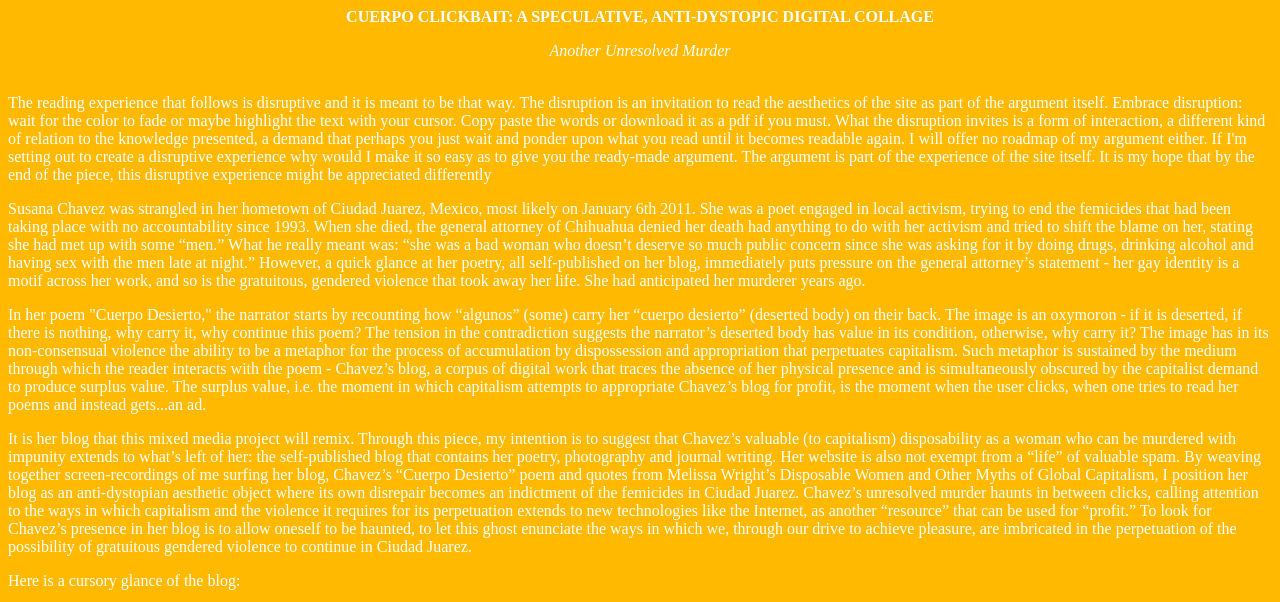
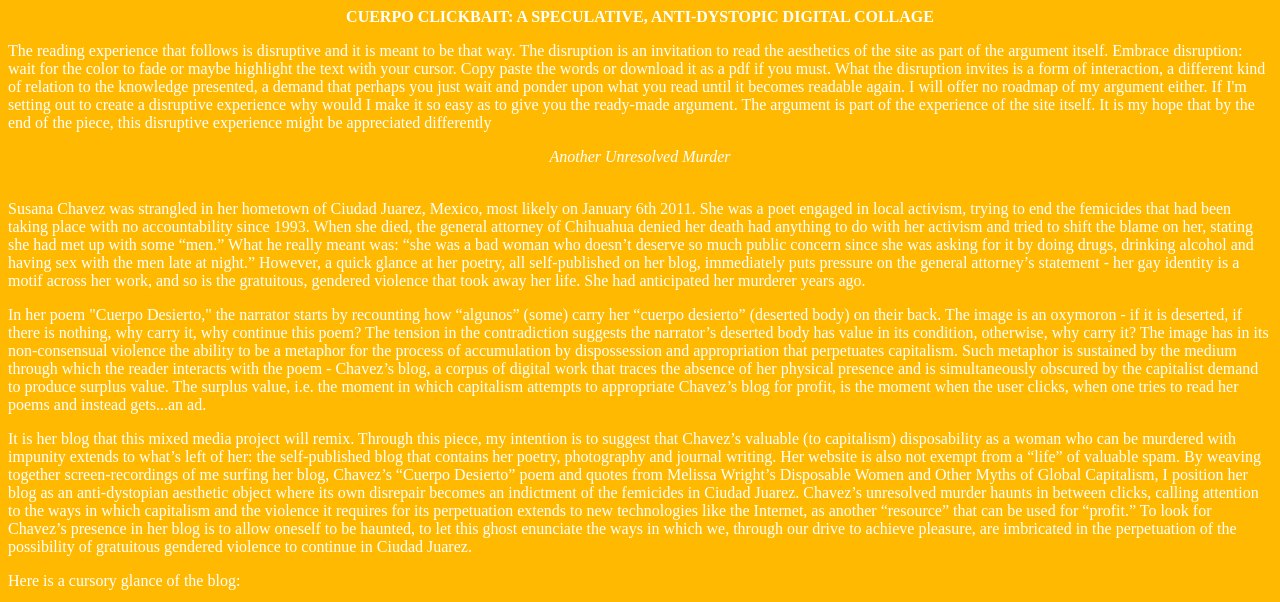
Before and after one commit to josdchavez/josdchavez.github.io, a Jekyll site: the page built from cuerpoclickbait/index.html, in a window 1280 px wide and 900 px high, cut to the strip 0-602 px from the top of the window. Built offline with Jekyll 4.4.1, drawn with Linux system fonts in a browser that asks for light colours.

Commit message:
Update index.html

```diff
--- a/cuerpoclickbait/index.html
+++ b/cuerpoclickbait/index.html
@@ -4,9 +4,10 @@ title: cuerpoclickbait
 ---
 <div style="text-align: center"><b>CUERPO CLICKBAIT: A SPECULATIVE, ANTI-DYSTOPIC DIGITAL COLLAGE </b></div>
 <p></p>
+<p>The reading experience that follows is disruptive and it is meant to be that way. The disruption is an invitation to read the aesthetics of the site as part of the argument itself. Embrace disruption: wait for the color to fade or maybe highlight the text with your cursor. Copy paste the words or download it as a pdf if you must. What the disruption invites is a form of interaction, a different kind of relation to the knowledge presented, a demand that perhaps you just wait and ponder upon what you read until it becomes readable again. I will offer no roadmap of my argument either. If I'm setting out to create a disruptive experience why would I make it so easy as to give you the ready-made argument. The argument is part of the experience of the site itself. It is my hope that by the end of the piece, this disruptive experience might be appreciated differently</p>
+
 <div style="text-align: center"><i>Another Unresolved Murder</i></div>
 <br>
-<p>The reading experience that follows is disruptive and it is meant to be that way. The disruption is an invitation to read the aesthetics of the site as part of the argument itself. Embrace disruption: wait for the color to fade or maybe highlight the text with your cursor. Copy paste the words or download it as a pdf if you must. What the disruption invites is a form of interaction, a different kind of relation to the knowledge presented, a demand that perhaps you just wait and ponder upon what you read until it becomes readable again. I will offer no roadmap of my argument either. If I'm setting out to create a disruptive experience why would I make it so easy as to give you the ready-made argument. The argument is part of the experience of the site itself. It is my hope that by the end of the piece, this disruptive experience might be appreciated differently</p>
 <p>
 Susana Chavez was strangled in her hometown of Ciudad Juarez, Mexico, most likely on January 6th 2011. She was a poet engaged in local activism, trying to end the femicides that had been taking place with no accountability since 1993. When she died, the general attorney of Chihuahua denied her death had anything to do with her activism and tried to shift the blame on her, stating she had met up with some “men.” What he really meant was: “she was a bad woman who doesn’t deserve so much public concern since she was asking for it by doing drugs, drinking alcohol and having sex with the men late at night.” However, a quick glance at her poetry, all self-published on her blog, immediately puts pressure on the general attorney’s statement - her gay identity is a motif across her work, and so is the gratuitous, gendered violence that took away her life. She had anticipated her murderer years ago.</p>
 <p>In her poem "Cuerpo Desierto," the narrator starts by recounting how “algunos” (some) carry her “cuerpo desierto” (deserted body) on their back. The image is an oxymoron - if it is deserted, if there is nothing, why carry it, why continue this poem? The tension in the contradiction suggests the narrator’s deserted body has value in its condition, otherwise, why carry it? The image has in its non-consensual violence the ability to be a metaphor for the process of accumulation by dispossession and appropriation that perpetuates capitalism. Such metaphor is sustained by the medium through which the reader interacts with the poem - Chavez’s blog, a corpus of digital work that traces the absence of her physical presence and is simultaneously obscured by the capitalist demand to produce surplus value. The surplus value, i.e. the moment in which capitalism attempts to appropriate Chavez’s blog for profit, is the moment when the user clicks, when one tries to read her poems and instead gets...an ad.</p>
```
